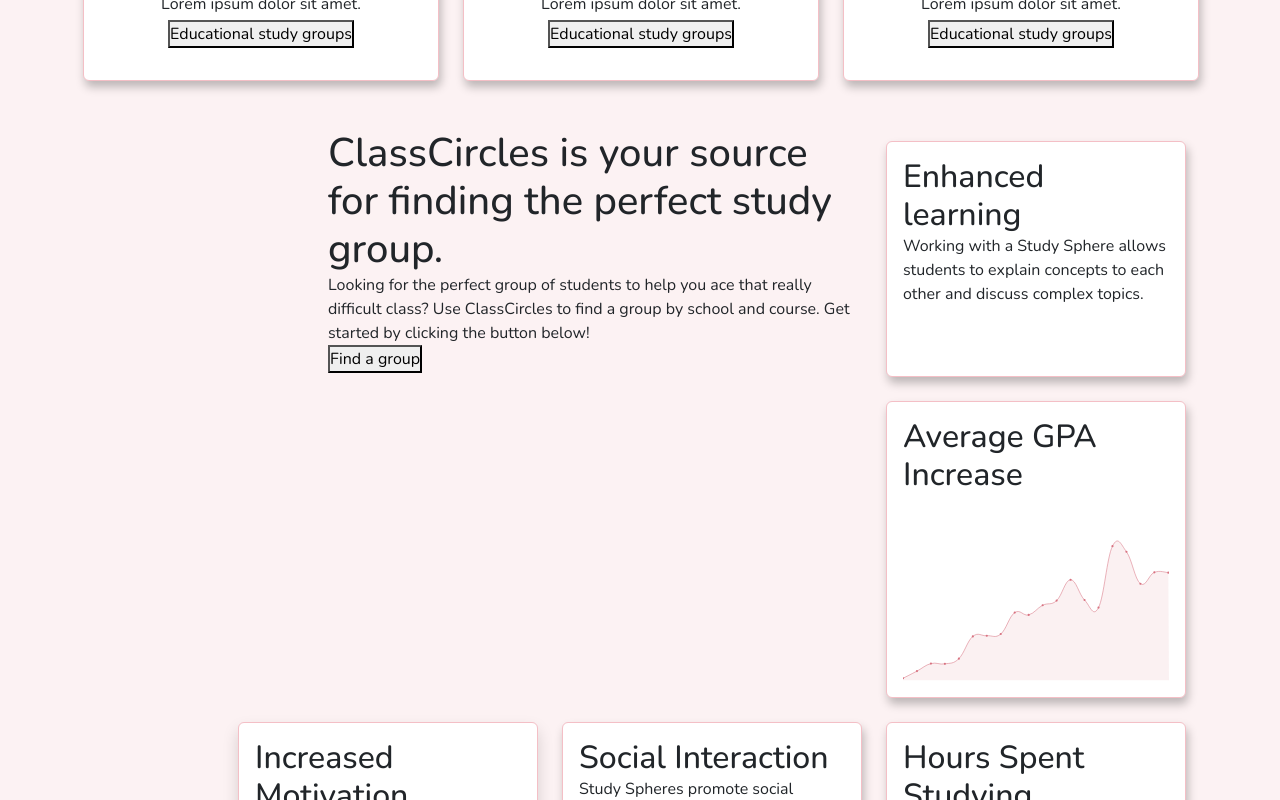
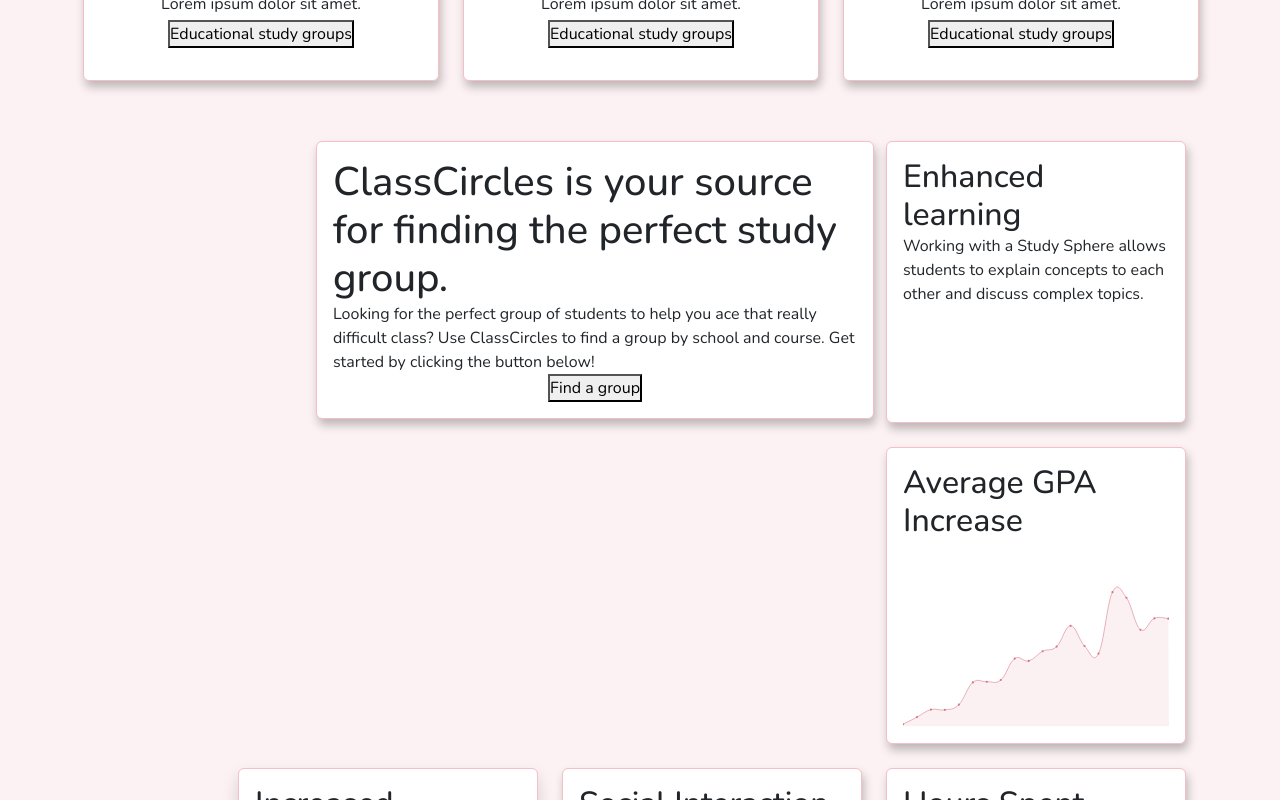
Before and after one commit to guycdev/ClassCircles, a React (Vite) app in the folder frontend/: page / in a window 1280 px wide. Shown: the part 1960-2760 px from the top of the page. Built offline with nearby package versions, Linux system fonts and the light colour scheme.

Commit message:
moved about us content inside cards

```diff
--- a/frontend/src/index.css
+++ b/frontend/src/index.css
@@ -100,6 +100,8 @@
   box-shadow: var(--box-shadow);
   border: thin solid var(--accent);
   overflow: hidden;
+  flex-grow: 0;
+  flex-shrink: 1;
 }
 
 .line-break {
--- a/frontend/src/pages/home/About/About.jsx
+++ b/frontend/src/pages/home/About/About.jsx
@@ -8,7 +8,7 @@
   return (
     <section className="container my-5">
       <div className="row justify-content-lg-end justify-content-sm-center">
-        <div className="col-lg-6 mr-auto mb-3">
+        <div className={`col-lg-6 mr-auto mb-3 card ${styles.textCard}`}>
           <h1>
             ClassCircles is your source for finding the perfect study group.
           </h1>
@@ -17,7 +17,9 @@
             really difficult class? Use ClassCircles to find a group by school
             and course. Get started by clicking the button below!
           </p>
-          <Button content="Find a group" style="primaryBtn" />
+          <div className="d-flex justify-content-center">
+            <Button content="Find a group" style="primaryBtn" />
+          </div>
         </div>
 
         <article className={`card col-lg ${styles.aboutCards}`}>
--- a/frontend/src/pages/home/About/About.module.css
+++ b/frontend/src/pages/home/About/About.module.css
@@ -6,3 +6,8 @@
   box-shadow: var(--box-shadow);
   border-color: var(--accent);
 }
+
+.textCard {
+  margin-top: 12px;
+  justify-content: space-between;
+}
```
